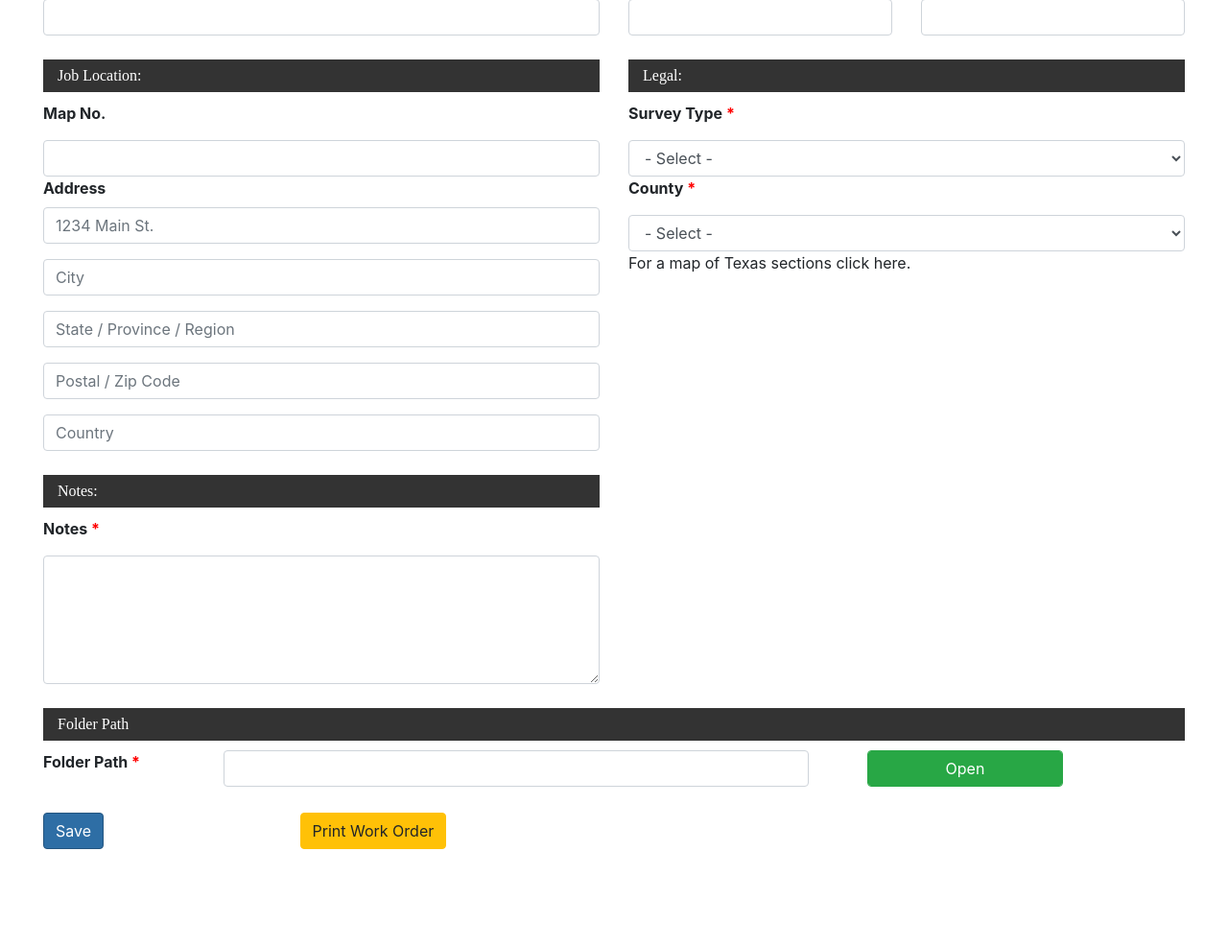
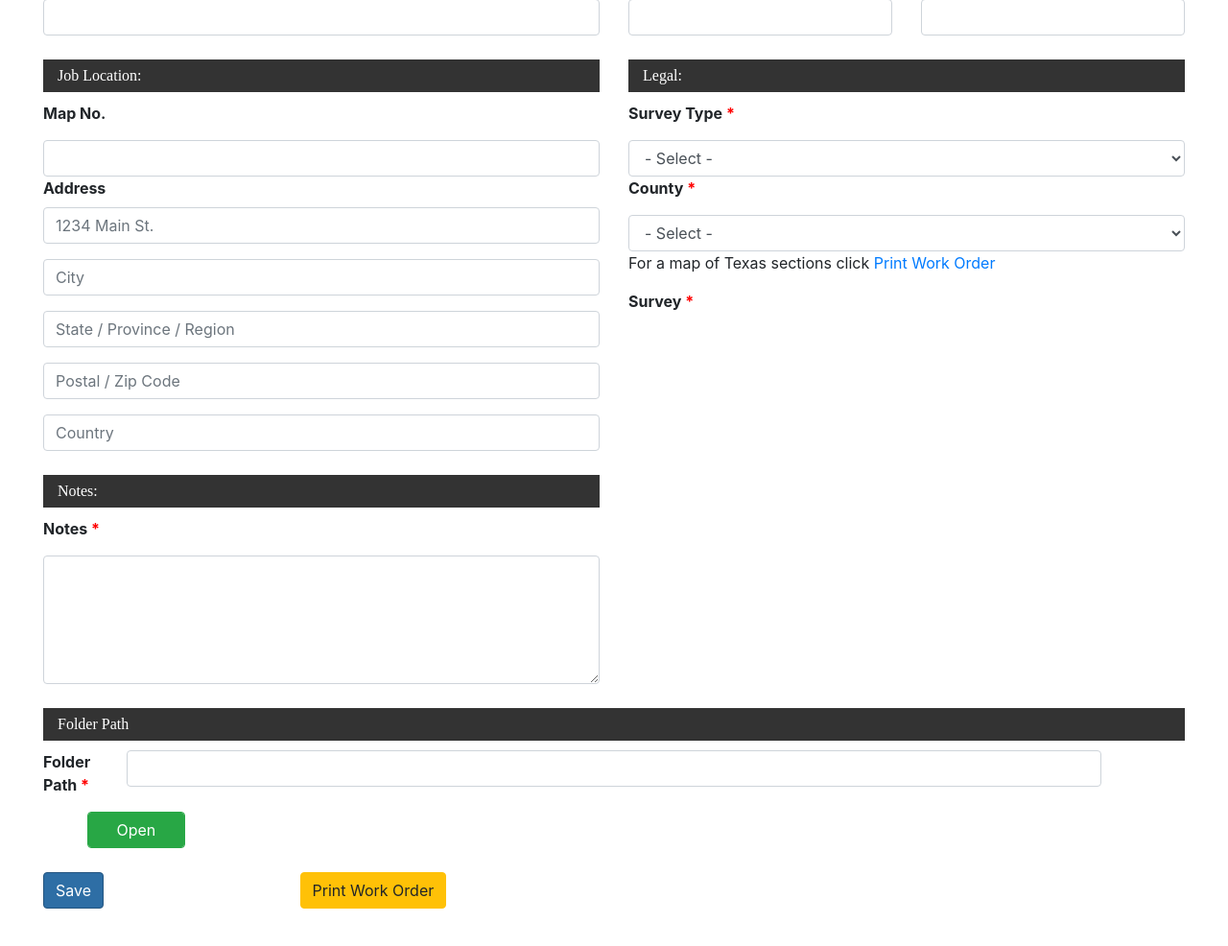
Before and after one commit to remmi11/furman, a Django app: template blog/templates/blog/post_edit.html in a window 1280 px wide. Shown: the part 656-1642 px from the top of the page at 96% size. Before the commit the page ends 1541 px from the top, so only its background shows below. Run offline with Django 3.2, Linux system fonts and the light colour scheme; tables that the repository leaves empty hold one stand-in row (values such as "Sample post"); the template is opened without the code that fills it: values that come from a table or form of the project are taken from there, most other values are stand-ins (such as "Sample title", 1, 10 or a date in 2020); data that the repository does not hold is empty; parts of the project's set-up code (start-up, migrations or seed data) failed here and were passed over; some libraries are stand-ins or nearby versions.

Commit message:
Noah Changes

```diff
--- a/blog/templates/blog/post_edit.html
+++ b/blog/templates/blog/post_edit.html
@@ -276,8 +276,8 @@
                 </select>
             </div>
             <div id="rural-select">
-                <p>For a map of Texas sections click <a href'http://gisweb.glo.texas.gov/glomapjs/index.html' target='_blank'>here.</a></p>
                 <p class="rural-select">
+                    <p>For a map of Texas sections click <a href="http://gisweb.glo.texas.gov/glomapjs/index.html" target="_blank">Print Work Order</a></p>
                     <strong>Survey
                         <span style="color: red;">*</span>
                     </strong>
@@ -370,16 +370,16 @@
         <div class="col-md-12">
             <p class="section-header">Folder Path</p>
             <div class="row">
-                <div class="col-md-2">
+                <div class="col-md-1">
                     <p>
                         <strong>Folder Path
                             <span style="color: red;">*</span>
                         </strong>
                     </p>
                 </div>
-                <input type="text" name="fpath" class="form-control col-md-6 fpath"  value='{{ form.folder_path.value|default_if_none:"" }}' required oninput="changePath(this)" />
+                <input type="text" name="fpath" class="form-control col-md-10 fpath"  value='{{ form.folder_path.value|default_if_none:"" }}' required oninput="changePath(this)" />
                 <!-- <div class="col-md-2"></div> -->
-                <a type="text" class="form-control btn btn btn-success col-md-2 pathlink" href='{{ form.folder_path.value|default_if_none:"javascript:void(0)" }}' target="_blank" > Open </a>
+                <a type="text" class="form-control btn btn btn-success col-md-1 pathlink" href='{{ form.folder_path.value|default_if_none:"javascript:void(0)" }}' target="_blank" > Open </a>
             </div>
         </div>
     </div>
```
